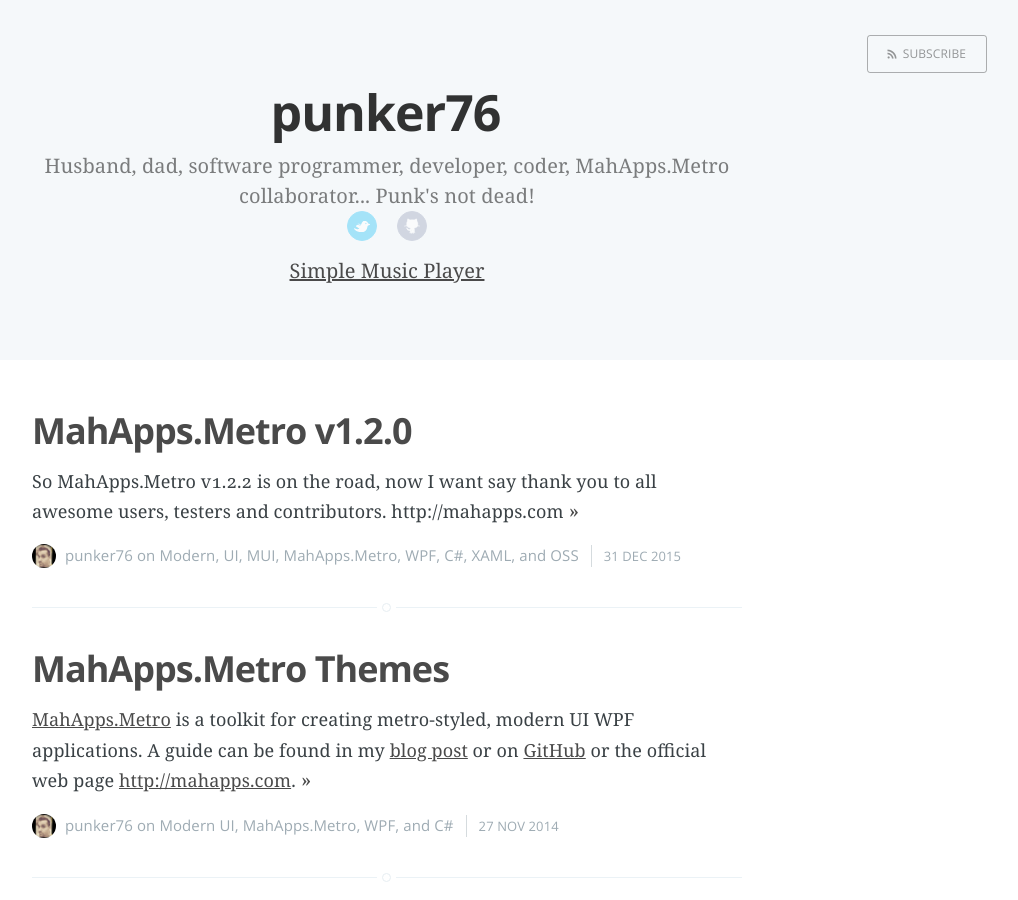
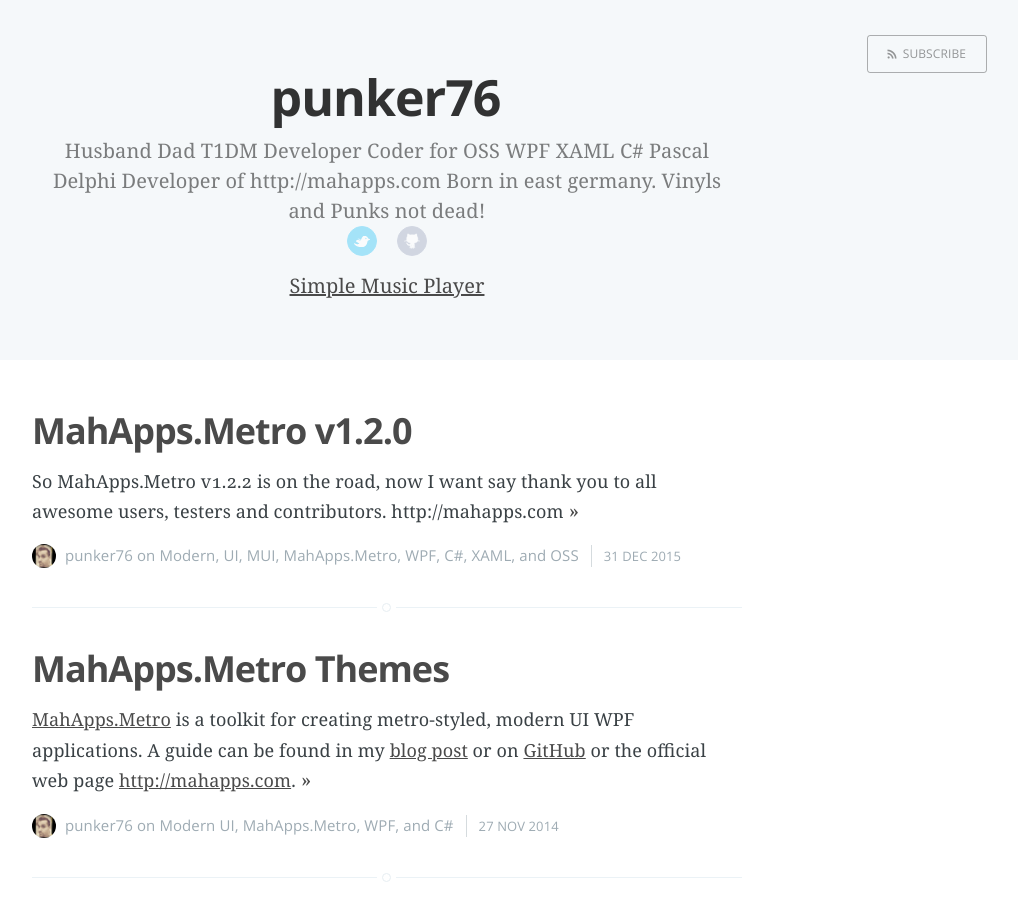
Before and after one commit to punker76/jekyll.jkarger.de, a Jekyll site: the page built from index.html, in a window 1280 px wide and 900 px high. Shown: the whole window, without its empty margins (253-1271 px from the left). Built offline with Jekyll 4.4.1, drawn with Linux system fonts in a browser that asks for light colours; Markdown is read by kramdown in place of the engine named in the settings; the list of posts is cut into pages by our own code.

```diff
--- a/_config.yml
+++ b/_config.yml
@@ -1,6 +1,6 @@
 name: punker76
-description: "Husband, dad, software programmer, developer, coder, MahApps.Metro collaborator... Punk's not dead!"
-meta_description: "Hi, this is my private blog about some thoughts and other stuff."
+description: "Husband Dad T1DM Developer Coder for OSS WPF XAML C# Pascal Delphi Developer of http://mahapps.com Born in east germany. Vinyls and Punks not dead!"
+meta_description: "This is the private blog from Jan about some thoughts and other stuff."
 
 markdown: redcarpet
 redcarpet:
@@ -32,5 +32,4 @@ disqus_show_comment_count: true
 google_analytics_tracking_id: UA-56992653-1
 
 gems:
-  - jekyll-redirect-from
   - jekyll-sitemap
```
